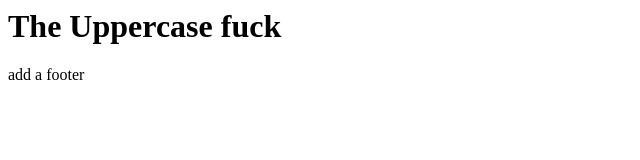
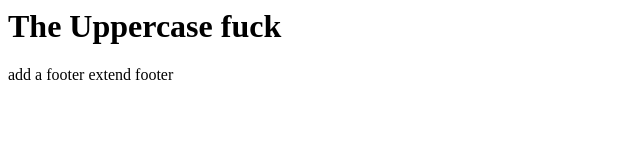
Before and after one commit to lewiswon/AndroidVerbose, a plain HTML site: page index.html in a window 1280 px wide. Shown: the full height of the page, 0-640 px from the left. Drawn offline with Linux system fonts and the light colour scheme.

Commit message:
extend the footer

```diff
--- a/index.html
+++ b/index.html
@@ -1 +1 @@
-<html><head><title>The iss001</title></head><body><h1>The Uppercase fuck</h1></body></html> add a footer
+<html><head><title>The iss001</title></head><body><h1>The Uppercase fuck</h1></body></html> add a footer extend footer
```
